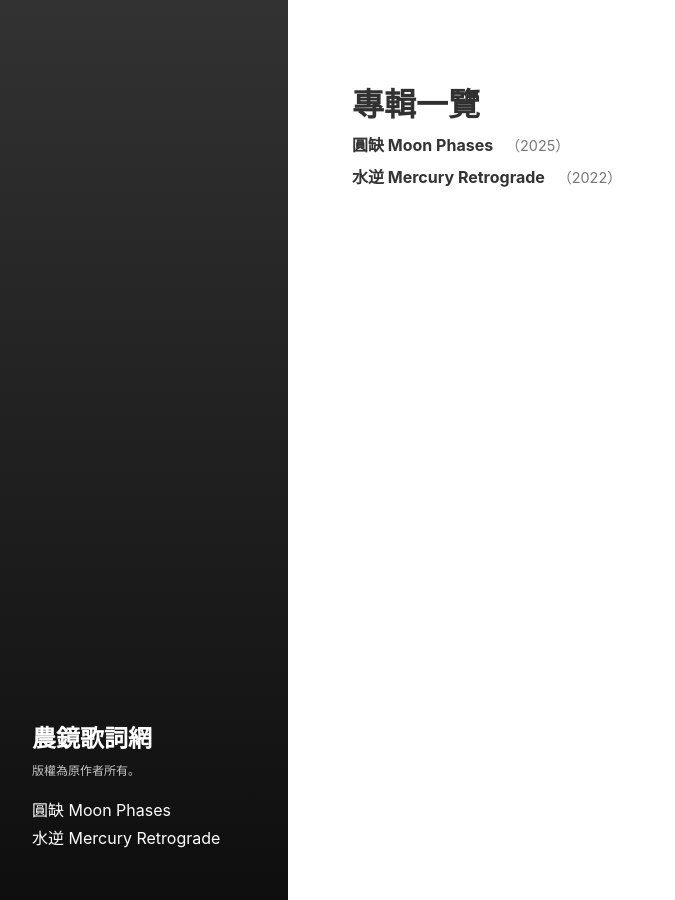
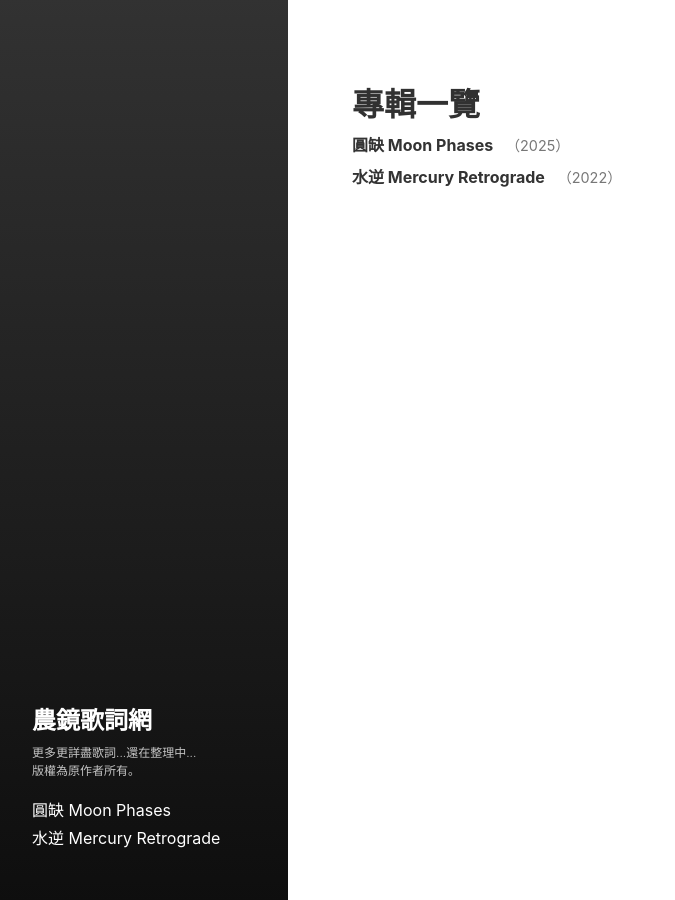
Before and after one commit to ennocheng/lyrics, a Jekyll site: the page built from index.md, in a window 1280 px wide. Shown: the whole page, without its empty margins (0-675 px from the left). Built offline with Jekyll 4.4.1, drawn with Linux system fonts in a browser that asks for light colours.

```diff
--- a/_config.yml
+++ b/_config.yml
@@ -20,7 +20,8 @@
 
 title: 農鏡歌詞網
 #email: your-email@example.com
-description: >- # this means to ignore newlines until "baseurl:"
+description: #>- this means to ignore newlines until "baseurl:"
+  更多更詳盡歌詞...還在整理中...<br />
   版權為原作者所有。
 baseurl: "/lyrics" # the subpath of your site, e.g. /blog
 url: "https://ennocheng.github.io" # the base hostname & protocol for your site, e.g. http://example.com
```
Also changed, not shown: LICENSE.md (added).
